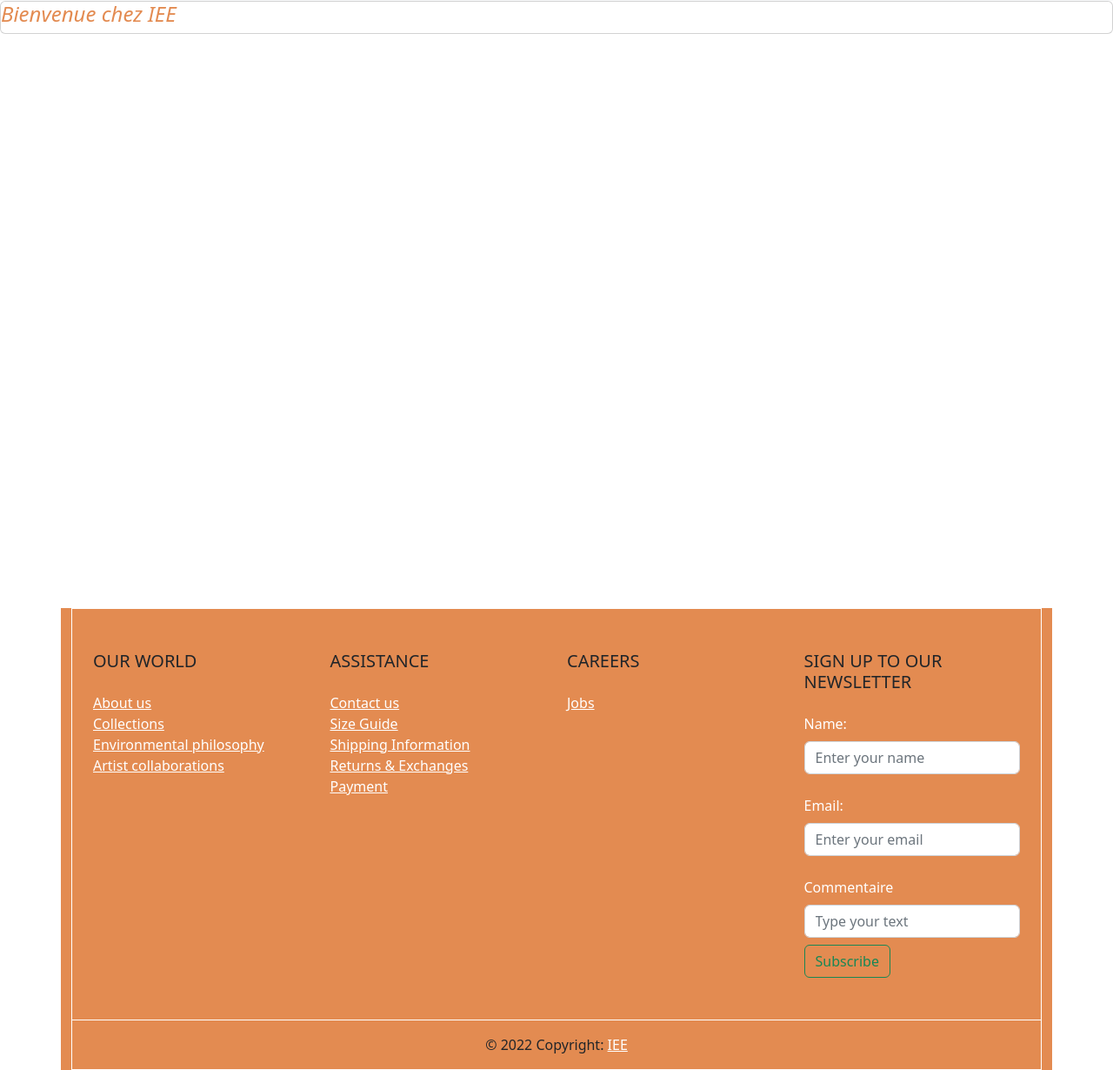
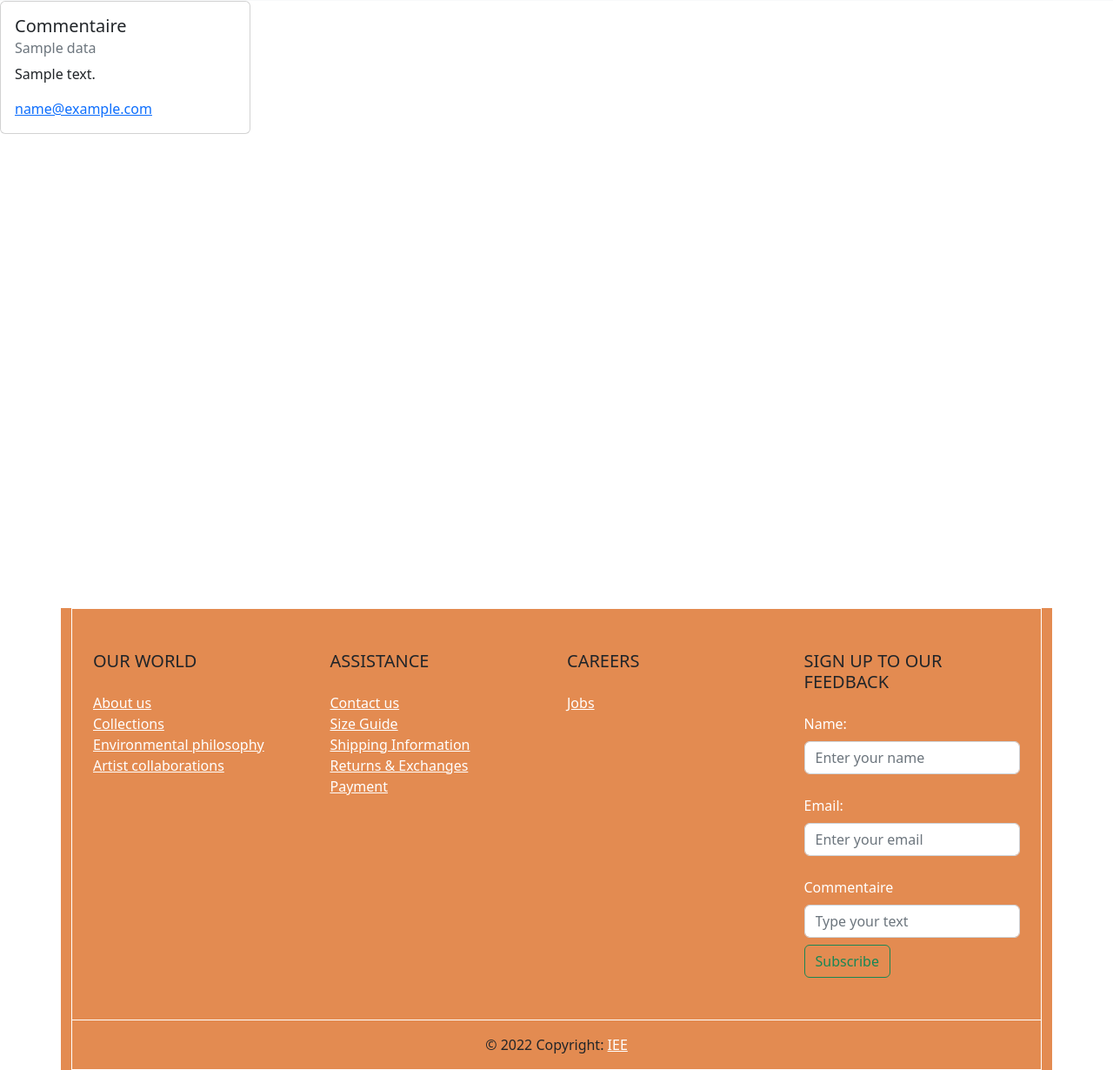
Before and after one commit to Ismiabou/flask, a Flask app: page / in a window 1280 px wide. Shown: the part 57-1287 px from the top of the page at 87% size. Run offline with Flask 3, Linux system fonts and the light colour scheme; tables that the repository leaves empty hold one stand-in row (values such as "Sample post"); some libraries are stand-ins or nearby versions.

Commit message:
Add files via upload

```diff
--- a/app.py
+++ b/app.py
@@ -1,6 +1,5 @@
 from flask import Flask, render_template, request
 from flask_sqlalchemy import SQLAlchemy
-from email_sending import send_email
 
 app = Flask(__name__)
 app.config['SQLALCHEMY_DATABASE_URI'] = 'postgresql://postgres:123688mr@localhost/commentary'
@@ -20,28 +19,30 @@ class Data(db.Model):
         self.comment = comment
 
 
-with app.app_context():
-    db.create_all()
+def add():
+    if request.method == 'POST':
+        email = request.form["email"]
+        name = request.form["name"]
+        comment = request.form["comment"]
+        if db.session.query(Data).filter(Data.email == email).count() == 0:
+            data = Data(email, name, comment)
+            db.session.add(data)
+            db.session.commit()
 
 
-@app.route('/', methods=['GET'])
+@app.route('/', methods=['GET', 'POST'])
 def iee():
-    return render_template("Home.html")
+    add()
+    posts = Data.query.all()
+
+    return render_template("Home.html", posts=posts)
 
 
 @app.route('/home', methods=['GET', 'POST'])
 def home():
-    if request.method == 'POST':
-        email = request.form["email"]
-        name = request.form["name"]
-        comment = request.form["comment"]
-        send_email(email)
-        if db.session.query(Data).filter(Data.email == email).count() == 0:
-            data = Data(email, name, comment)
-            db.session.add(data)
-            db.session.commit()
-            return render_template("Home.html")
-    return render_template("Home.html")
+    add()
+    posts = Data.query.all()
+    return render_template("Home.html", posts=posts)
 
 
 @app.route('/installation', methods=['GET'])
--- a/templates/About.html
+++ b/templates/About.html
@@ -111,7 +111,7 @@
 
                 <!--Grid column-->
                 <div class="col-lg-3 col-md-6 mb-4 mb-lg-0">
-                    <h5 class="text-uppercase mb-4">Sign up to our newsletter</h5>
+                    <h5 class="text-uppercase mb-4">Sign up to our feedback</h5>
 
                     <div class="form-outline form-white mb-4">
                         <form action="{{url_for('home')}}" class="newsletter" method="post">
--- a/templates/Home.html
+++ b/templates/Home.html
@@ -44,8 +44,15 @@
     </div>
 </nav>
 <nav class="" style="height:650px;">
-    <div class="card">
-<h4 class="card-title" style="color:#e38b51; font-style: italic; display: adjust;"> Bienvenue chez IEE</h4>
+    <div class="card" style="width: 18rem;">
+        <div class="card-body">
+            {% for p in posts %}
+            <h5 class="card-title">Commentaire</h5>
+            <h6 class="card-subtitle mb-2 text-muted">{{p.name}}</h6>
+            <p class="card-text">{{p.comment}}</p>
+            <a class="card-link" href="#">{{p.email}}</a>
+            {% endfor %}
+        </div>
     </div>
 </nav>
 
@@ -116,10 +123,10 @@
 
                 <!--Grid column-->
                 <div class="col-lg-3 col-md-6 mb-4 mb-lg-0">
-                    <h5 class="text-uppercase mb-4">Sign up to our newsletter</h5>
+                    <h5 class="text-uppercase mb-4">Sign up to our feedback</h5>
 
                     <div class="form-outline form-white mb-4">
-                        <form action="{{url_for('home')}}" class="newsletter" method="post">
+                        <form action="{{url_for('home')}}" class="newsletter" method="POST">
                             <label class="form-label text-white" for="name">Name: </label>
                             <br><input class="form-control" id="name" name="name" placeholder="Enter your name"
                                        type="text">
@@ -130,7 +137,8 @@
                             <br><input class="form-control" id="comment" name="comment" placeholder="Type your text"
                                        style=""
                                        type="text">
-                            <button class="btn btn-outline-success" type="submit" style="margin-top:8px;">Subscribe</button>
+                            <button class="btn btn-outline-success" style="margin-top:8px;" type="submit">Subscribe
+                            </button>
                         </form>
                     </div>
 
--- a/templates/Installation.html
+++ b/templates/Installation.html
@@ -111,7 +111,7 @@
 
                 <!--Grid column-->
                 <div class="col-lg-3 col-md-6 mb-4 mb-lg-0">
-                    <h5 class="text-uppercase mb-4">Sign up to our newsletter</h5>
+                    <h5 class="text-uppercase mb-4">Sign up to our feedbacks</h5>
 
                     <div class="form-outline form-white mb-4">
                         <form action="{{url_for('home')}}" class="newsletter" method="post">
--- a/templates/Maintenance.html
+++ b/templates/Maintenance.html
@@ -111,7 +111,7 @@
 
                 <!--Grid column-->
                 <div class="col-lg-3 col-md-6 mb-4 mb-lg-0">
-                    <h5 class="text-uppercase mb-4">Sign up to our newsletter</h5>
+                    <h5 class="text-uppercase mb-4">Sign up to our feedback</h5>
 
                     <div class="form-outline form-white mb-4">
                         <form action="{{url_for('home')}}" class="newsletter" method="post">
--- a/templates/Market.html
+++ b/templates/Market.html
@@ -111,7 +111,7 @@
 
                 <!--Grid column-->
                 <div class="col-lg-3 col-md-6 mb-4 mb-lg-0">
-                    <h5 class="text-uppercase mb-4">Sign up to our newsletter</h5>
+                    <h5 class="text-uppercase mb-4">Sign up to our feedback</h5>
 
                     <div class="form-outline form-white mb-4">
                         <form action="{{url_for('home')}}" class="newsletter" method="post">
--- a/templates/Support.html
+++ b/templates/Support.html
@@ -113,7 +113,7 @@
 
                 <!--Grid column-->
                 <div class="col-lg-3 col-md-6 mb-4 mb-lg-0">
-                    <h5 class="text-uppercase mb-4">Sign up to our newsletter</h5>
+                    <h5 class="text-uppercase mb-4">Sign up to our feedback</h5>
 
                     <div class="form-outline form-white mb-4">
                         <form action="{{url_for('home')}}" class="newsletter" method="post">
```
